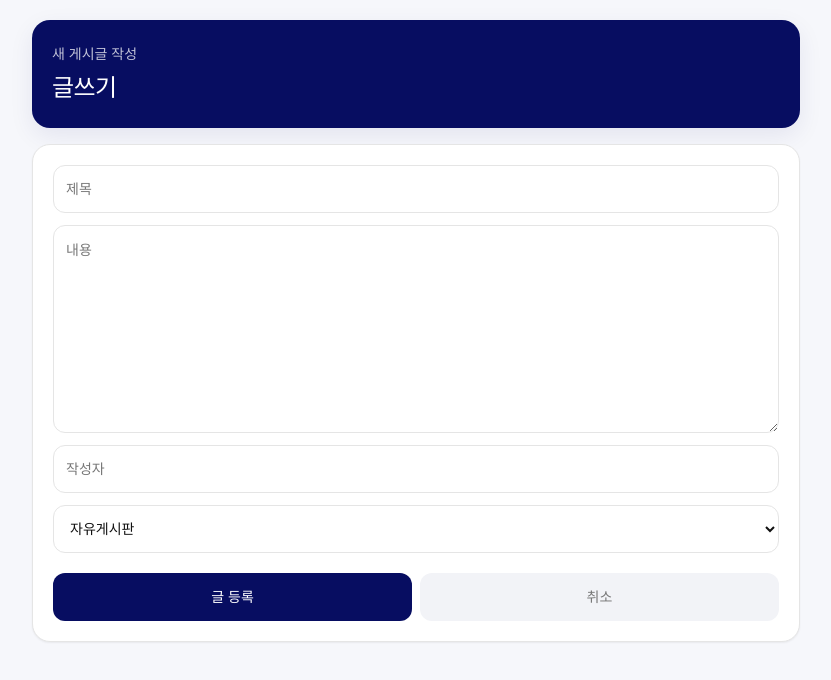
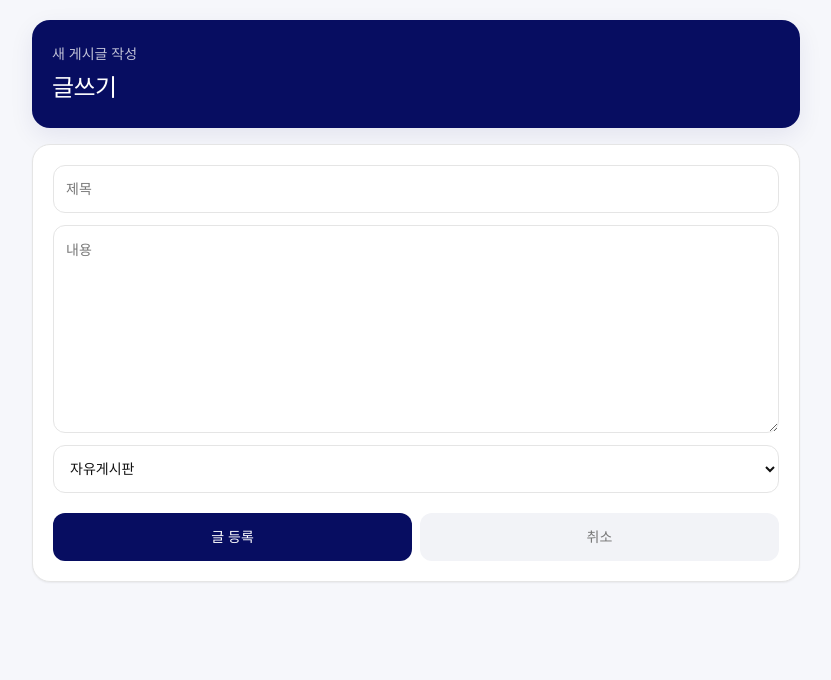
Before and after one commit to thisisyello/taekwondo-community, a React (Vite) app: page /posts/new in a window 1280 px wide. Shown: the top 680 px of the page, without its empty margins (224-1055 px from the left). Built offline with nearby package versions, Linux system fonts and the light colour scheme.

Commit message:
feat: 게시물 및 댓글 작성자 정보 구조 변경 및 UI 수정

```diff
--- a/src/components/CommentForm.tsx
+++ b/src/components/CommentForm.tsx
@@ -7,25 +7,21 @@ type CommentFormProps = {
 
 export default function CommentForm({ onAddComment }: CommentFormProps) {
     const [content, setContent] = useState("");
-    const [author, setAuthor] = useState("");
     const [hasSubmitted, setHasSubmitted] = useState(false);
     const contentError = hasSubmitted && !content.trim();
-    const authorError = hasSubmitted && !author.trim();
 
     const handleSubmit = (event: React.FormEvent<HTMLFormElement>) => {
         event.preventDefault();
 
         setHasSubmitted(true);
 
-        if (!content.trim() || !author.trim()) return;
+        if (!content.trim()) return;
 
         onAddComment({
             content,
-            author,
         });
 
         setContent("");
-        setAuthor("");
         setHasSubmitted(false);
     };
 
@@ -48,23 +44,6 @@ export default function CommentForm({ onAddComment }: CommentFormProps) {
                     </p>
                 )}
             </div>
-            <div className="flex flex-col gap-1">
-                <input
-                    className={
-                        authorError
-                            ? "h-11 rounded-kta-md border border-kta-red px-3 text-sm outline-none placeholder:text-kta-muted focus:border-kta-red"
-                            : "h-11 rounded-kta-md border border-kta-border px-3 text-sm outline-none placeholder:text-kta-muted focus:border-kta-navy"
-                    }
-                    placeholder="작성자"
-                    value={author}
-                    onChange={(event) => setAuthor(event.target.value)}
-                />
-                {authorError && (
-                    <p className="text-xs font-semibold text-kta-red">
-                        작성자를 입력해주세요.
-                    </p>
-                )}
-            </div>
             <button
                 className="h-11 rounded-kta-md bg-kta-navy text-sm font-bold text-white"
                 type="submit"
--- a/src/components/CommentItem.tsx
+++ b/src/components/CommentItem.tsx
@@ -64,7 +64,7 @@ export default function CommentItem({
             <div className="flex items-center justify-between gap-3">
                 <p className="text-xs text-kta-muted">
                     <span className="font-extrabold text-kta-text">
-                        {comment.author}
+                        {comment.author.nickname}
                     </span>{" "}
                     · {formatDate(comment.createdAt)}
                     {isEdited(comment.createdAt, comment.updatedAt) &&
--- a/src/components/PostForm.tsx
+++ b/src/components/PostForm.tsx
@@ -1,16 +1,14 @@
+import { useState } from "react";
 import { BOARD_OPTIONS } from "../types/board";
 import type { BoardType } from "../types/board";
-import { useState } from "react";
 
 type PostFormProps = {
   mode: "create" | "edit";
   title: string;
   content: string;
-  author: string;
   board: BoardType;
   onChangeTitle: (value: string) => void;
   onChangeContent: (value: string) => void;
-  onChangeAuthor: (value: string) => void;
   onChangeBoard: (value: BoardType) => void;
   onSubmit: () => void;
   onCancel: () => void;
@@ -20,11 +18,9 @@ export default function PostForm({
   mode,
   title,
   content,
-  author,
   board,
   onChangeTitle,
   onChangeContent,
-  onChangeAuthor,
   onChangeBoard,
   onSubmit,
   onCancel,
@@ -32,18 +28,17 @@ export default function PostForm({
   const [hasSubmitted, setHasSubmitted] = useState(false);
   const titleError = hasSubmitted && !title.trim();
   const contentError = hasSubmitted && !content.trim();
-  const authorError = hasSubmitted && !author.trim();
 
   const handleSubmit = (event: React.FormEvent<HTMLFormElement>) => {
     event.preventDefault();
 
     setHasSubmitted(true);
 
-    if (titleError || contentError || authorError) {
+    if (titleError || contentError) {
       return;
     }
 
-    if (!title.trim() || !content.trim() || !author.trim()) {
+    if (!title.trim() || !content.trim()) {
       return;
     }
 
@@ -88,24 +83,6 @@ export default function PostForm({
         )}
       </div>
 
-      <div className="flex flex-col gap-1">
-        <input
-          className={
-            authorError
-              ? "h-12 rounded-kta-md border border-kta-red px-3 text-sm outline-none placeholder:text-kta-muted focus:border-kta-red"
-              : "h-12 rounded-kta-md border border-kta-border px-3 text-sm outline-none placeholder:text-kta-muted focus:border-kta-navy"
-          }
-          placeholder="작성자"
-          value={author}
-          onChange={(e) => onChangeAuthor(e.target.value)}
-        />
-        {authorError && (
-          <p className="text-xs font-semibold text-kta-red">
-            작성자를 입력해주세요.
-          </p>
-        )}
-      </div>
-
       <select
         className="h-12 rounded-kta-md border border-kta-border bg-white px-3 text-sm outline-none focus:border-kta-navy"
         value={board}
--- a/src/components/PostItem.tsx
+++ b/src/components/PostItem.tsx
@@ -26,7 +26,7 @@ export default function PostItem({ post, commentCount }: PostItemProps) {
 
                 <div className="mt-3 flex flex-col gap-2 text-xs font-medium text-kta-muted sm:flex-row sm:items-center sm:justify-between">
                     <p>
-                        {post.author} · {formatDate(post.createdAt)}
+                        {post.author.nickname} · {formatDate(post.createdAt)}
                         {isEdited(post.createdAt, post.updatedAt) &&
                             " (수정됨)"}
                     </p>
--- a/src/data/initialBoardData.ts
+++ b/src/data/initialBoardData.ts
@@ -1,11 +1,16 @@
-import type { Comment, Post } from "../types/board";
+import type { BoardAuthor, Comment, Post } from "../types/board";
+
+const createAuthor = (id: string, nickname: string): BoardAuthor => ({
+    id,
+    nickname,
+});
 
 export const initialPosts: Post[] = [
     {
         id: 1,
         title: "줄넘기 추천 부탁드려요",
         content: "줄넘기 처음 사보는데 어떤 제품이 괜찮을까요?",
-        author: "학부모1",
+        author: createAuthor("user-parent-1", "학부모1"),
         board: "question",
         likeCount: 2,
         viewCount: 24,
@@ -16,7 +21,7 @@ export const initialPosts: Post[] = [
         id: 2,
         title: "학부모 상담 팁 공유합니다",
         content: "상담 전에 아이의 최근 변화부터 정리하면 대화가 훨씬 좋아집니다.",
-        author: "사범님",
+        author: createAuthor("user-coach-1", "사범님"),
         board: "coach",
         likeCount: 5,
         viewCount: 41,
@@ -27,7 +32,7 @@ export const initialPosts: Post[] = [
         id: 3,
         title: "승급심사 준비 중입니다",
         content: "이번 달 승급심사를 앞두고 기본 동작을 다시 점검하고 있습니다.",
-        author: "관원생",
+        author: createAuthor("user-student-1", "관원생"),
         board: "free",
         likeCount: 1,
         viewCount: 18,
@@ -38,7 +43,7 @@ export const initialPosts: Post[] = [
         id: 4,
         title: "품새 연습은 집에서 어떻게 도와주면 좋을까요?",
         content: "아이와 집에서 품새를 복습하려고 하는데 보호자가 봐줄 때 주의할 점이 궁금합니다.",
-        author: "학부모4",
+        author: createAuthor("user-parent-4", "학부모4"),
         board: "parent",
         likeCount: 4,
         viewCount: 37,
@@ -49,7 +54,7 @@ export const initialPosts: Post[] = [
         id: 5,
         title: "겨루기 보호장비 관리법 공유",
         content: "호구와 헤드기어는 운동 후 바로 말리고, 땀이 많은 날은 안쪽을 닦아두면 냄새가 덜합니다.",
-        author: "사범님2",
+        author: createAuthor("user-coach-2", "사범님2"),
         board: "coach",
         likeCount: 8,
         viewCount: 64,
@@ -60,7 +65,7 @@ export const initialPosts: Post[] = [
         id: 6,
         title: "첫 대회 참가 전 준비물 체크",
         content: "도복, 띠, 보호대, 물통, 간단한 간식은 미리 챙겨두면 당일에 덜 당황합니다.",
-        author: "학부모5",
+        author: createAuthor("user-parent-5", "학부모5"),
         board: "parent",
         likeCount: 6,
         viewCount: 52,
@@ -71,7 +76,7 @@ export const initialPosts: Post[] = [
         id: 7,
         title: "발차기 유연성 늘리는 방법",
         content: "앞차기 높이가 잘 안 올라가는데 스트레칭 루틴이나 연습 방법 추천 부탁드립니다.",
-        author: "관원생2",
+        author: createAuthor("user-student-2", "관원생2"),
         board: "question",
         likeCount: 3,
         viewCount: 45,
@@ -82,7 +87,7 @@ export const initialPosts: Post[] = [
         id: 8,
         title: "도장 분위기가 좋아서 오래 다니게 되네요",
         content: "처음에는 운동만 생각했는데 친구들도 생기고 사범님들이 잘 챙겨주셔서 만족스럽습니다.",
-        author: "학부모6",
+        author: createAuthor("user-parent-6", "학부모6"),
         board: "free",
         likeCount: 10,
         viewCount: 83,
@@ -93,7 +98,7 @@ export const initialPosts: Post[] = [
         id: 9,
         title: "수업 전 준비운동 루틴",
         content: "관원들이 부상 없이 수업에 들어갈 수 있도록 준비운동 순서를 다시 정리해보고 있습니다.",
-        author: "지도진1",
+        author: createAuthor("user-staff-1", "지도진1"),
         board: "coach",
         likeCount: 7,
         viewCount: 58,
@@ -104,7 +109,7 @@ export const initialPosts: Post[] = [
         id: 10,
         title: "띠 매는 법이 아직 헷갈립니다",
         content: "혼자 도복을 입을 때 띠 길이가 계속 안 맞는데 쉽게 기억하는 방법이 있을까요?",
-        author: "관원생3",
+        author: createAuthor("user-student-3", "관원생3"),
         board: "student",
         likeCount: 2,
         viewCount: 29,
@@ -115,7 +120,7 @@ export const initialPosts: Post[] = [
         id: 11,
         title: "승급심사 후 아이가 자신감이 생겼어요",
         content: "심사 전에는 많이 긴장했는데 끝나고 나서 스스로 해냈다는 느낌을 받은 것 같습니다.",
-        author: "학부모7",
+        author: createAuthor("user-parent-7", "학부모7"),
         board: "parent",
         likeCount: 9,
         viewCount: 71,
@@ -126,7 +131,7 @@ export const initialPosts: Post[] = [
         id: 12,
         title: "품새 순서 외우는 팁",
         content: "동작 이름만 외우기보다 방향과 호흡을 같이 묶어서 연습하면 기억하기 쉬웠습니다.",
-        author: "관원생4",
+        author: createAuthor("user-student-4", "관원생4"),
         board: "student",
         likeCount: 5,
         viewCount: 49,
@@ -137,7 +142,7 @@ export const initialPosts: Post[] = [
         id: 13,
         title: "운동 후 무릎 통증은 어떻게 봐야 할까요?",
         content: "수업 후 무릎이 조금 아프다고 하는데 쉬면 괜찮아지는 정도라 병원에 가야 할지 고민입니다.",
-        author: "학부모8",
+        author: createAuthor("user-parent-8", "학부모8"),
         board: "question",
         likeCount: 1,
         viewCount: 34,
@@ -148,7 +153,7 @@ export const initialPosts: Post[] = [
         id: 14,
         title: "시범단 연습 후기",
         content: "이번 주 시범단 연습은 음악에 맞춰 동작을 연결하는 시간이 많아서 재미있었습니다.",
-        author: "관원생5",
+        author: createAuthor("user-student-5", "관원생5"),
         board: "free",
         likeCount: 6,
         viewCount: 56,
@@ -159,7 +164,7 @@ export const initialPosts: Post[] = [
         id: 15,
         title: "초등 저학년 집중력 높이는 수업 방식",
         content: "짧은 목표를 반복해서 주고 성공 경험을 자주 만들면 수업 몰입도가 확실히 좋아집니다.",
-        author: "지도진2",
+        author: createAuthor("user-staff-2", "지도진2"),
         board: "coach",
         likeCount: 11,
         viewCount: 92,
@@ -173,7 +178,7 @@ export const initialComments: Comment[] = [
         id: 1,
         postId: 1,
         content: "저희 아이는 와이어 줄넘기를 쓰고 있어요.",
-        author: "학부모2",
+        author: createAuthor("user-parent-2", "학부모2"),
         createdAt: "2026-05-20T10:00:00.000Z",
         updatedAt: "2026-05-20T10:00:00.000Z",
     },
@@ -181,7 +186,7 @@ export const initialComments: Comment[] = [
         id: 2,
         postId: 2,
         content: "상담 전에 질문 목록을 적어가면 좋더라고요.",
-        author: "학부모3",
+        author: createAuthor("user-parent-3", "학부모3"),
         createdAt: "2026-05-21T13:20:00.000Z",
         updatedAt: "2026-05-21T13:20:00.000Z",
     },
@@ -189,7 +194,7 @@ export const initialComments: Comment[] = [
         id: 3,
         postId: 4,
         content: "영상으로 찍어서 아이와 같이 보면 방향을 잡는 데 도움이 됐어요.",
-        author: "학부모9",
+        author: createAuthor("user-parent-9", "학부모9"),
         createdAt: "2026-05-23T09:00:00.000Z",
         updatedAt: "2026-05-23T09:00:00.000Z",
     },
@@ -197,7 +202,7 @@ export const initialComments: Comment[] = [
         id: 4,
         postId: 5,
         content: "보호대는 통풍이 정말 중요하더라고요.",
-        author: "지도진3",
+        author: createAuthor("user-staff-3", "지도진3"),
         createdAt: "2026-05-24T12:20:00.000Z",
         updatedAt: "2026-05-24T12:20:00.000Z",
     },
@@ -205,7 +210,7 @@ export const initialComments: Comment[] = [
         id: 5,
         postId: 5,
         content: "세탁망에 넣어서 약하게 돌리는 것도 괜찮았습니다.",
-        author: "학부모10",
+        author: createAuthor("user-parent-10", "학부모10"),
         createdAt: "2026-05-24T15:10:00.000Z",
         updatedAt: "2026-05-24T15:10:00.000Z",
     },
@@ -213,7 +218,7 @@ export const initialComments: Comment[] = [
         id: 6,
         postId: 7,
         content: "매일 조금씩 다리 찢기보다 고관절을 먼저 풀어보세요.",
-        author: "사범님3",
+        author: createAuthor("user-coach-3", "사범님3"),
         createdAt: "2026-05-26T10:30:00.000Z",
         updatedAt: "2026-05-26T10:30:00.000Z",
     },
@@ -221,7 +226,7 @@ export const initialComments: Comment[] = [
         id: 7,
         postId: 7,
         content: "무리해서 올리면 허리가 꺾일 수 있어서 천천히 하는 게 좋습니다.",
-        author: "지도진4",
+        author: createAuthor("user-staff-4", "지도진4"),
         createdAt: "2026-05-26T11:05:00.000Z",
         updatedAt: "2026-05-26T11:05:00.000Z",
     },
@@ -229,7 +234,7 @@ export const initialComments: Comment[] = [
         id: 8,
         postId: 8,
         content: "저희 아이도 친구 덕분에 빠지지 않고 다니고 있어요.",
-        author: "학부모11",
+        author: createAuthor("user-parent-11", "학부모11"),
         createdAt: "2026-05-27T18:15:00.000Z",
         updatedAt: "2026-05-27T18:15:00.000Z",
     },
@@ -237,7 +242,7 @@ export const initialComments: Comment[] = [
         id: 9,
         postId: 10,
         content: "처음에는 거울 앞에서 천천히 묶어보면 좋아요.",
-        author: "관원생6",
+        author: createAuthor("user-student-6", "관원생6"),
         createdAt: "2026-05-29T14:00:00.000Z",
         updatedAt: "2026-05-29T14:00:00.000Z",
     },
@@ -245,7 +250,7 @@ export const initialComments: Comment[] = [
         id: 10,
         postId: 11,
         content: "성취감을 느낀 게 제일 큰 변화 같아요.",
-        author: "학부모12",
+        author: createAuthor("user-parent-12", "학부모12"),
         createdAt: "2026-05-30T11:30:00.000Z",
         updatedAt: "2026-05-30T11:30:00.000Z",
     },
@@ -253,7 +258,7 @@ export const initialComments: Comment[] = [
         id: 11,
         postId: 11,
         content: "다음 목표를 같이 정해주면 동기부여가 이어지더라고요.",
-        author: "사범님4",
+        author: createAuthor("user-coach-4", "사범님4"),
         createdAt: "2026-05-30T13:20:00.000Z",
         updatedAt: "2026-05-30T13:20:00.000Z",
     },
@@ -261,7 +266,7 @@ export const initialComments: Comment[] = [
         id: 12,
         postId: 12,
         content: "저는 구간을 나눠서 외우니까 훨씬 편했습니다.",
-        author: "관원생7",
+        author: createAuthor("user-student-7", "관원생7"),
         createdAt: "2026-05-31T19:10:00.000Z",
         updatedAt: "2026-05-31T19:10:00.000Z",
     },
@@ -269,7 +274,7 @@ export const initialComments: Comment[] = [
         id: 13,
         postId: 13,
         content: "통증이 반복되면 쉬는 날에도 확인해보는 게 좋을 것 같아요.",
-        author: "학부모13",
+        author: createAuthor("user-parent-13", "학부모13"),
         createdAt: "2026-06-01T13:15:00.000Z",
         updatedAt: "2026-06-01T13:15:00.000Z",
     },
@@ -277,7 +282,7 @@ export const initialComments: Comment[] = [
         id: 14,
         postId: 15,
         content: "짧은 성공 경험을 주는 방식에 공감합니다.",
-        author: "지도진5",
+        author: createAuthor("user-staff-5", "지도진5"),
         createdAt: "2026-06-03T10:30:00.000Z",
         updatedAt: "2026-06-03T10:30:00.000Z",
     },
--- a/src/pages/PostDetailPage.tsx
+++ b/src/pages/PostDetailPage.tsx
@@ -102,7 +102,7 @@ export default function PostDetailPage({
                         </span>
                     </div>
                     <p className="mt-3 text-sm text-kta-muted">
-                        {post.author} · {formatDate(post.createdAt)}
+                        {post.author.nickname} · {formatDate(post.createdAt)}
                         {isEdited(post.createdAt, post.updatedAt) &&
                             " (수정됨)"}
                     </p>
--- a/src/pages/PostEditorPage.tsx
+++ b/src/pages/PostEditorPage.tsx
@@ -19,7 +19,6 @@ const getInitialForm = (props: PostEditorPageProps): PostFormData => {
         return {
             title: props.post.title,
             content: props.post.content,
-            author: props.post.author,
             board: props.post.board,
         };
     }
@@ -27,7 +26,6 @@ const getInitialForm = (props: PostEditorPageProps): PostFormData => {
     return {
         title: "",
         content: "",
-        author: "",
         board: "free",
     };
 };
@@ -50,7 +48,7 @@ export default function PostEditorPage(props: PostEditorPageProps) {
     };
 
     const handleSubmit = () => {
-        if (!form.title.trim() || !form.content.trim() || !form.author.trim()) {
+        if (!form.title.trim() || !form.content.trim()) {
             return;
         }
 
@@ -81,13 +79,11 @@ export default function PostEditorPage(props: PostEditorPageProps) {
                         mode={mode}
                         title={form.title}
                         content={form.content}
-                        author={form.author}
                         board={form.board}
                         onChangeTitle={(value) => updateForm("title", value)}
                         onChangeContent={(value) =>
                             updateForm("content", value)
                         }
-                        onChangeAuthor={(value) => updateForm("author", value)}
                         onChangeBoard={(value: BoardType) =>
                             updateForm("board", value)
                         }
```
Also changed, not shown: src/App.tsx (+17 -0 lines), src/types/board.ts (+9 -4 lines), src/utils/postList.ts (+11 -1 lines).
